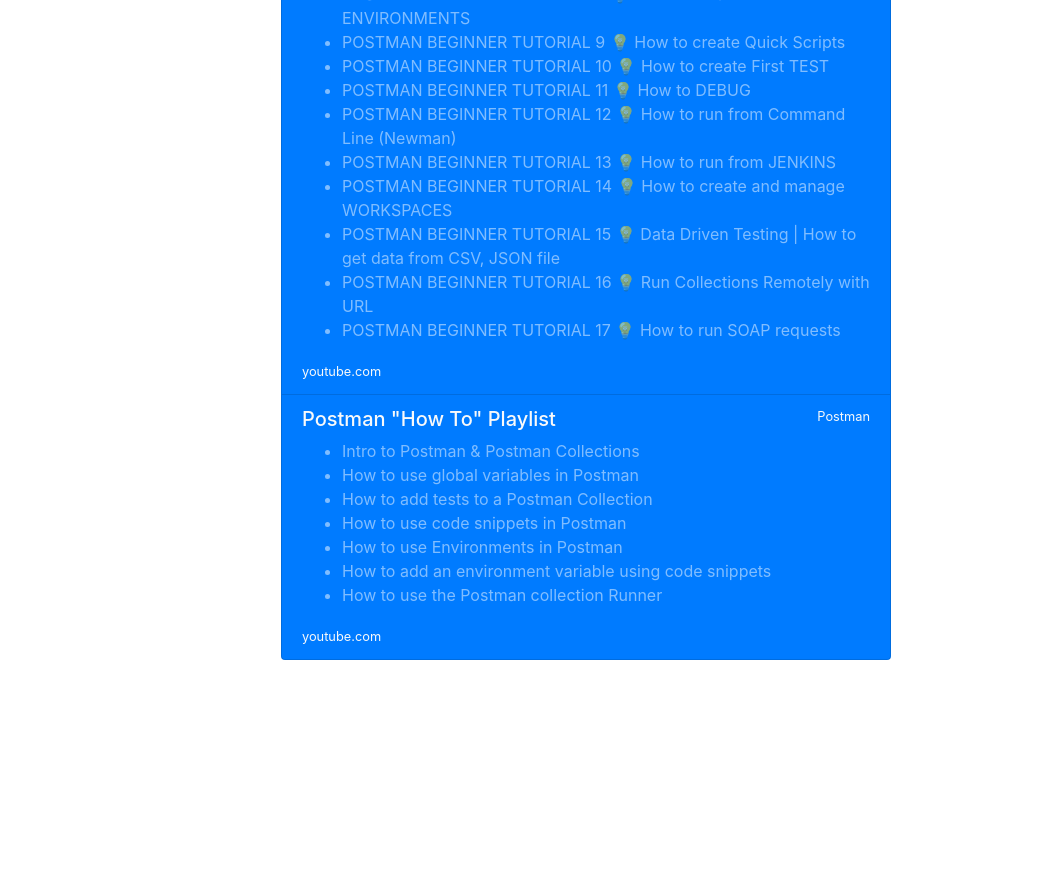
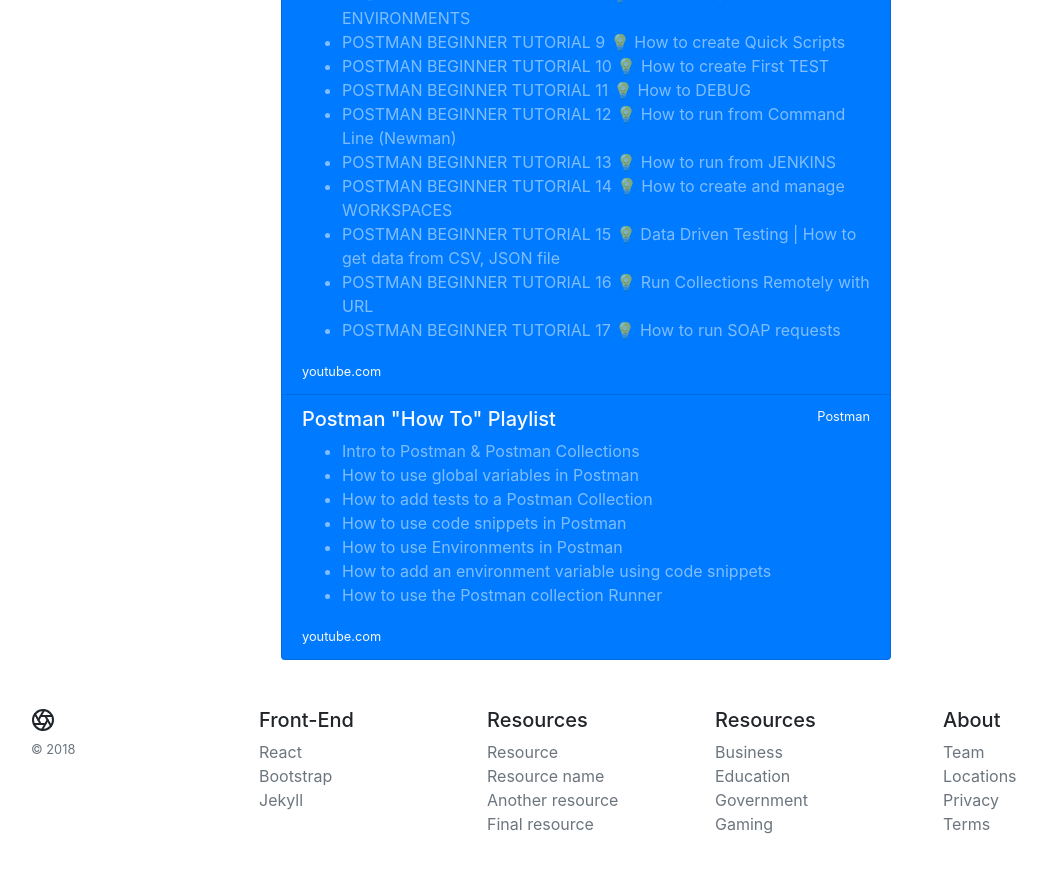
Before and after one commit to joshialonzo/learning, a Jekyll site: the page built from devops.html, in a window 1280 px wide and 900 px high, scrolled down 1806 px. Shown: the top 873 px of the window, without its empty margins (54-1101 px from the left). Built offline with Jekyll 4.4.1, drawn with Linux system fonts in a browser that asks for light colours; Markdown is read by kramdown in place of the engine named in the settings; before the commit the page ends 2514 px from its top, so only the background shows below that.

Commit message:
add includes

```diff
--- /dev/null
+++ b/_includes/footer.html
@@ -0,0 +1,43 @@
+<footer class="container py-5">
+  <div class="row">
+    <div class="col-12 col-md">
+      <svg xmlns="http://www.w3.org/2000/svg" width="24" height="24" viewBox="0 0 24 24" fill="none" stroke="currentColor" stroke-width="2" stroke-linecap="round" stroke-linejoin="round" class="d-block mb-2"><circle cx="12" cy="12" r="10"></circle><line x1="14.31" y1="8" x2="20.05" y2="17.94"></line><line x1="9.69" y1="8" x2="21.17" y2="8"></line><line x1="7.38" y1="12" x2="13.12" y2="2.06"></line><line x1="9.69" y1="16" x2="3.95" y2="6.06"></line><line x1="14.31" y1="16" x2="2.83" y2="16"></line><line x1="16.62" y1="12" x2="10.88" y2="21.94"></line></svg>
+      <small class="d-block mb-3 text-muted">&copy; 2018</small>
+    </div>
+    <div class="col-6 col-md">
+      <h5>Front-End</h5>
+      <ul class="list-unstyled text-small">
+        <li><a class="text-muted" href="{{ site.baseurl }}/react.html">React</a></li>
+        <li><a class="text-muted" href="{{ site.baseurl }}">Bootstrap</a></li>
+        <li><a class="text-muted" href="{{ site.baseurl }}">Jekyll</a></li>
+      </ul>
+    </div>
+    <div class="col-6 col-md">
+      <h5>Resources</h5>
+      <ul class="list-unstyled text-small">
+        <li><a class="text-muted" href="{{ site.baseurl }}">Resource</a></li>
+        <li><a class="text-muted" href="{{ site.baseurl }}">Resource name</a></li>
+        <li><a class="text-muted" href="{{ site.baseurl }}">Another resource</a></li>
+        <li><a class="text-muted" href="{{ site.baseurl }}">Final resource</a></li>
+      </ul>
+    </div>
+    <div class="col-6 col-md">
+      <h5>Resources</h5>
+      <ul class="list-unstyled text-small">
+        <li><a class="text-muted" href="{{ site.baseurl }}">Business</a></li>
+        <li><a class="text-muted" href="{{ site.baseurl }}">Education</a></li>
+        <li><a class="text-muted" href="{{ site.baseurl }}">Government</a></li>
+        <li><a class="text-muted" href="{{ site.baseurl }}">Gaming</a></li>
+      </ul>
+    </div>
+    <div class="col-6 col-md">
+      <h5>About</h5>
+      <ul class="list-unstyled text-small">
+        <li><a class="text-muted" href="#">Team</a></li>
+        <li><a class="text-muted" href="#">Locations</a></li>
+        <li><a class="text-muted" href="#">Privacy</a></li>
+        <li><a class="text-muted" href="#">Terms</a></li>
+      </ul>
+    </div>
+  </div>
+</footer>
--- /dev/null
+++ b/_includes/nav.html
@@ -0,0 +1,22 @@
+<nav class="navbar navbar-expand-lg navbar-light bg-light">
+  <a class="navbar-brand" href="{{ site.baseurl }}/#">Learning</a>
+  <button class="navbar-toggler" type="button" data-toggle="collapse" data-target="#navbarNav" aria-controls="navbarNav" aria-expanded="false" aria-label="Toggle navigation">
+    <span class="navbar-toggler-icon"></span>
+  </button>
+  <div class="collapse navbar-collapse" id="navbarNav">
+    <ul class="navbar-nav">
+      <li class="nav-item">
+        <a class="nav-link" href="{{ site.baseurl }}/devops.html">DevOps</a>
+      </li>
+      <li class="nav-item">
+        <a class="nav-link" href="{{ site.baseurl }}/webdesign.html">Web Design</a>
+      </li>
+      <li class="nav-item">
+        <a class="nav-link" href="{{ site.baseurl }}/loopback.html">Loopback</a>
+      </li>
+      <li class="nav-item">
+        <a class="nav-link" href="{{ site.baseurl }}/react.html">React</a>
+      </li>
+    </ul>
+  </div>
+</nav>
--- a/_layouts/default.html
+++ b/_layouts/default.html
@@ -10,30 +10,12 @@
   <title>Learning</title>
 </head>
 <body>
-  <nav class="navbar navbar-expand-lg navbar-light bg-light">
-    <a class="navbar-brand" href="{{ site.baseurl }}/#">Learning</a>
-    <button class="navbar-toggler" type="button" data-toggle="collapse" data-target="#navbarNav" aria-controls="navbarNav" aria-expanded="false" aria-label="Toggle navigation">
-      <span class="navbar-toggler-icon"></span>
-    </button>
-    <div class="collapse navbar-collapse" id="navbarNav">
-      <ul class="navbar-nav">
-        <li class="nav-item">
-          <a class="nav-link" href="{{ site.baseurl }}/devops.html">DevOps</a>
-        </li>
-        <li class="nav-item">
-          <a class="nav-link" href="{{ site.baseurl }}/webdesign.html">Web Design</a>
-        </li>
-        <li class="nav-item">
-          <a class="nav-link" href="{{ site.baseurl }}/loopback.html">Loopback</a>
-        </li>
-        <li class="nav-item">
-          <a class="nav-link" href="{{ site.baseurl }}/react.html">React</a>
-        </li>
-      </ul>
-    </div>
-  </nav>
+
+  {% include nav.html %}
 
   {{ content }}
+
+  {% include footer.html %}
 
   <!-- Optional JavaScript -->
   <!-- jQuery first, then Popper.js, then Bootstrap JS -->
--- a/devops.html
+++ b/devops.html
@@ -132,5 +132,3 @@
     </div>
   </div>
 </div>
-
-<br><br>
```
